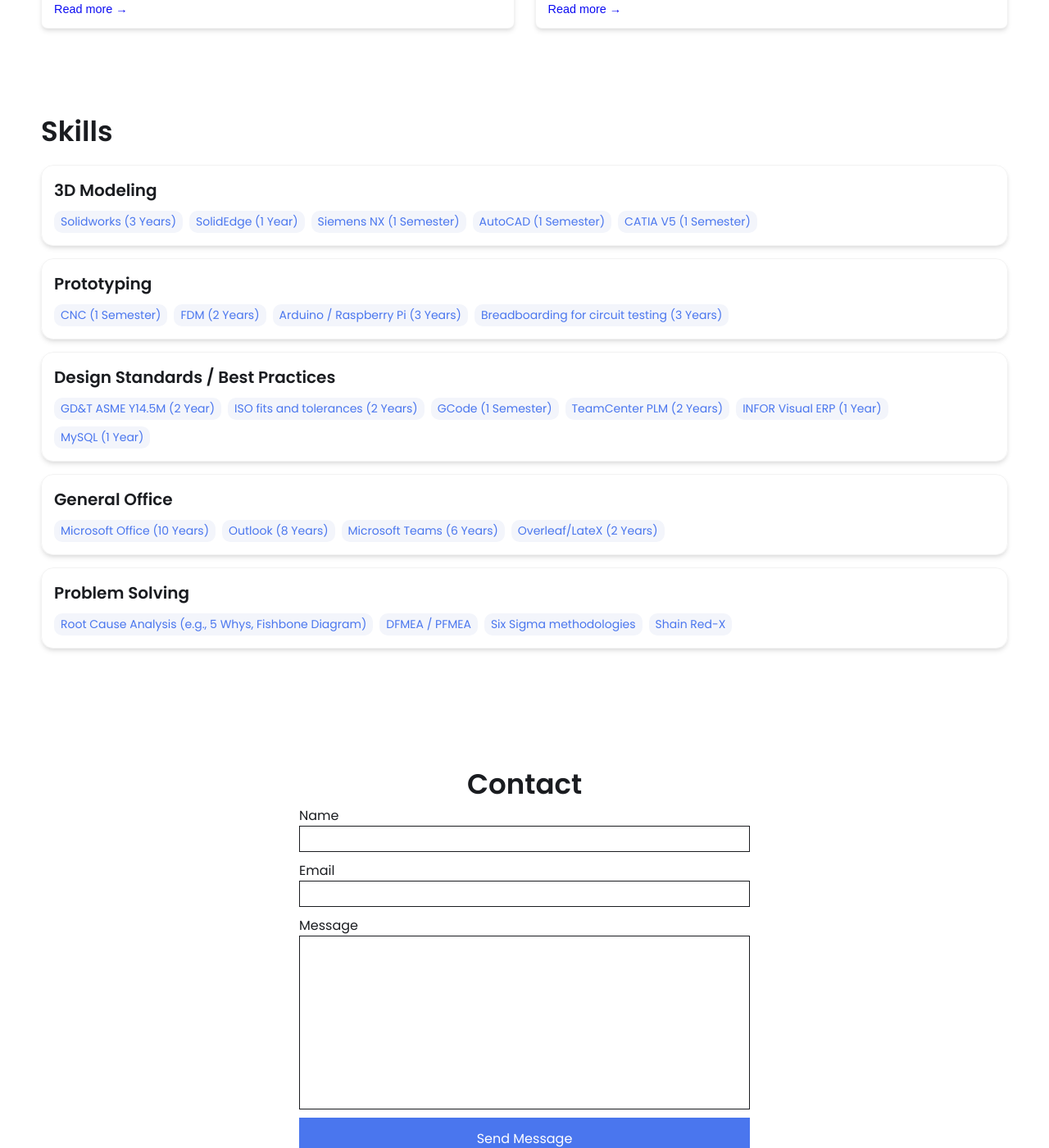
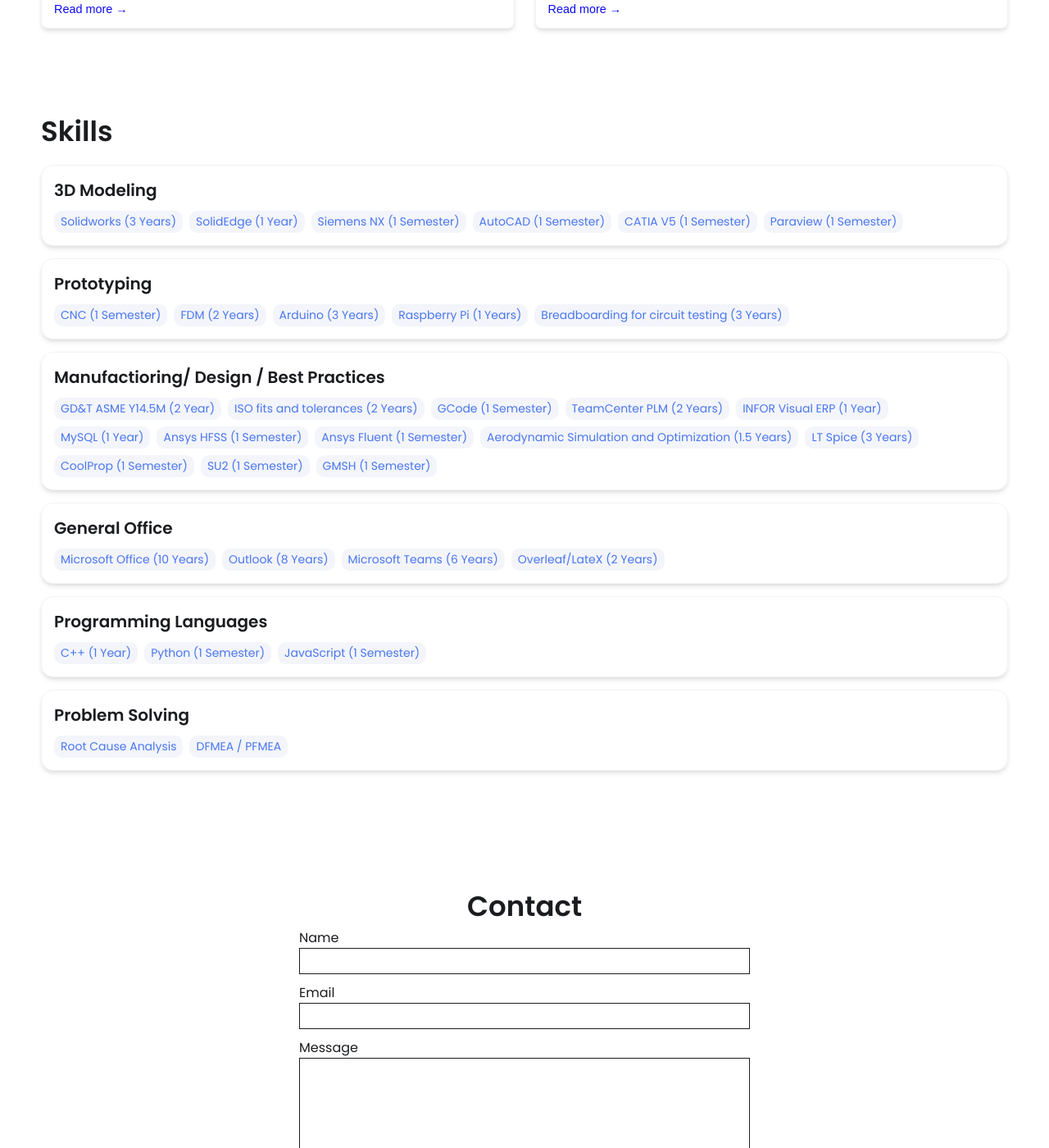
Before and after one commit to omonchav/omonchav.github.io, a Jekyll site: the page built from index.html, in a window 1280 px wide and 1400 px high, scrolled down 1491 px. Shown: the whole window at 82% size. Built offline with Jekyll 4.4.1, drawn with Linux system fonts in a browser that asks for light colours.

Commit message:
Update _config.yml

```diff
--- a/_config.yml
+++ b/_config.yml
@@ -60,13 +60,15 @@
     - Siemens NX (1 Semester)
     - AutoCAD (1 Semester)
     - CATIA V5 (1 Semester)
+    - Paraview (1 Semester)
   - category: Prototyping
     tools:
     - CNC (1 Semester)
     - FDM (2 Years)
-    - Arduino / Raspberry Pi (3 Years)
+    - Arduino (3 Years)
+    - Raspberry Pi (1 Years)
     - Breadboarding for circuit testing (3 Years)
-  - category: Design Standards / Best Practices
+  - category: Manufactioring/ Design / Best Practices
     tools:
     - GD&T ASME Y14.5M (2 Year)
     - ISO fits and tolerances (2 Years)
@@ -74,22 +76,31 @@
     - TeamCenter PLM (2 Years) #Product LifeCycle Management
     - INFOR Visual ERP (1 Year) #Enterprise Resource PLanning
     - MySQL (1 Year)
+    - Ansys HFSS (1 Semester)
+    - Ansys Fluent (1 Semester)
+    - Aerodynamic Simulation and Optimization (1.5 Years)
+    - LT Spice (3 Years)
+    - CoolProp (1 Semester)
+    - SU2 (1 Semester)
+    - GMSH (1 Semester)
   - category: General Office
     tools:
     - Microsoft Office (10 Years)
     - Outlook (8 Years)
     - Microsoft Teams (6 Years)
     - Overleaf/LateX (2 Years)
+  - category: Programming Languages
+    tools:
+    - C++ (1 Year)
+    - Python (1 Semester)
+    - JavaScript (1 Semester)
   - category: Problem Solving
     tools:
-    - Root Cause Analysis (e.g., 5 Whys, Fishbone Diagram)
+    - Root Cause Analysis
     - DFMEA / PFMEA
-    - Six Sigma methodologies
-    - Shain Red-X
-
 
 # Contact Form Setup. Setup an account and copy over the key. When someone fills out the form, it will be received in your email.
-#formspree-key:   https://formspree.io/f/{8-digit key}
+formspree-key:   https://formspree.io/f/xnnjzlvv
 
 
 
```
